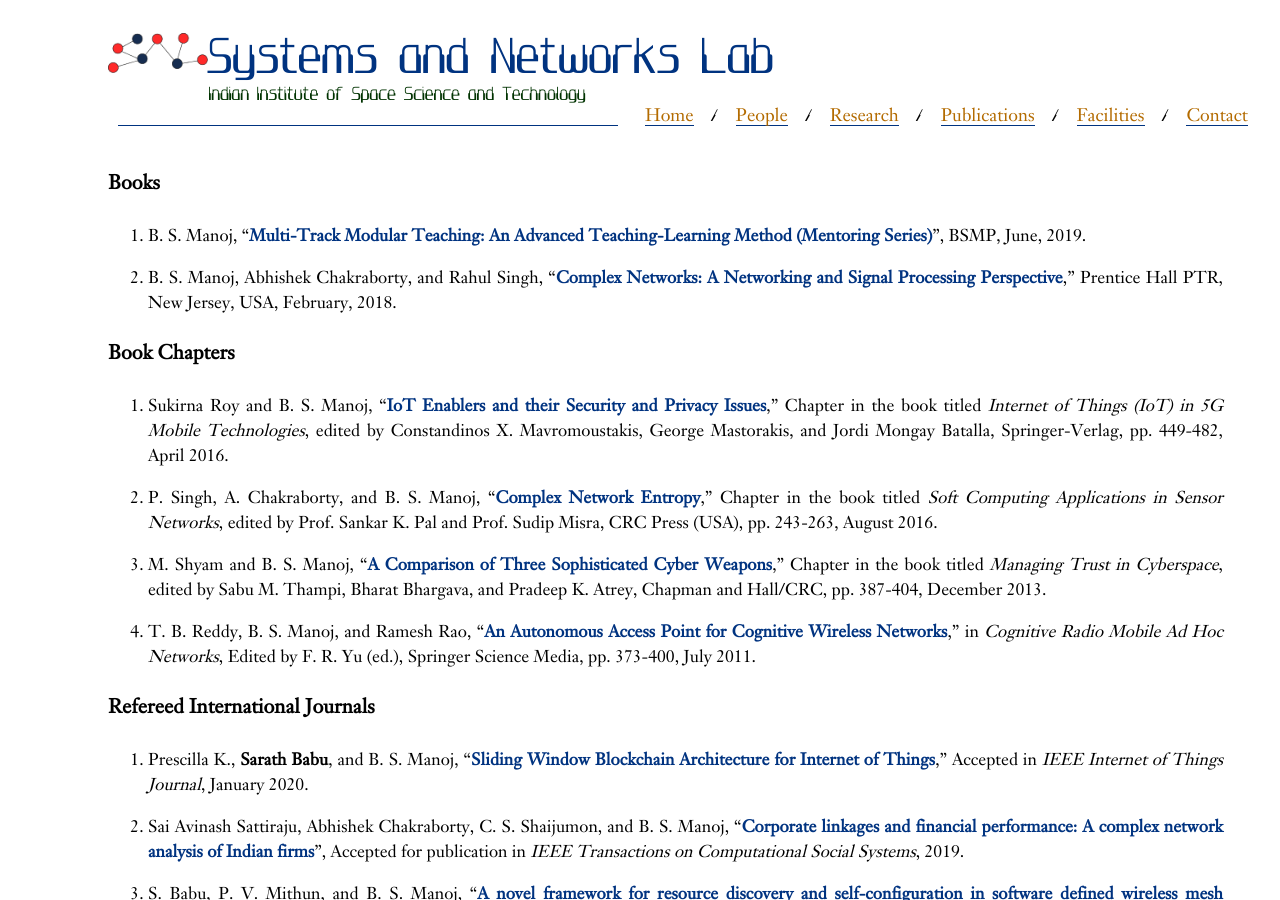
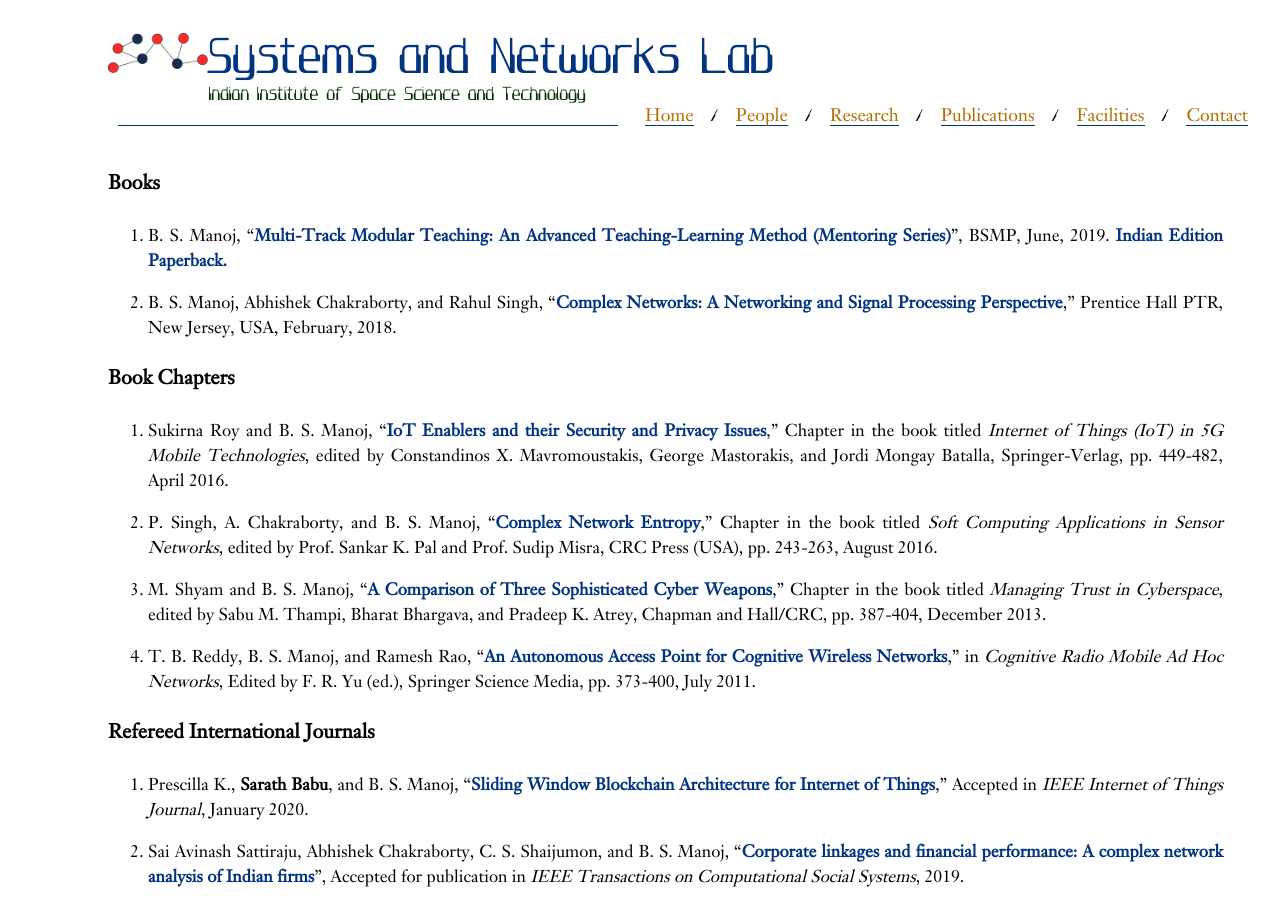
Before and after one commit to iist-sysnet/iist-sysnet.github.io, a Jekyll site: the page built from publications.md, in a window 1280 px wide and 900 px high. Built offline with Jekyll 4.4.1, drawn with Linux system fonts in a browser that asks for light colours.

Commit message:
Update publications.md

```diff
--- a/publications.md
+++ b/publications.md
@@ -4,7 +4,7 @@ layout: article
 
 #### Books
 
-2. B. S. Manoj, "[**Multi-Track Modular Teaching: An Advanced Teaching-Learning Method (Mentoring Series)**](https://www.amazon.com/Multi-Track-Modular-Teaching-Teaching-Learning-Mentoring-ebook/dp/B07RJTR4FH/ref=sr_1_fkmr2_1?keywords=bs+manoj+mt2&qid=1566631976&s=gateway&sr=8-1-fkmr2){:target="_blank"}", BSMP, June, 2019.
+2. B. S. Manoj, "[**Multi-Track Modular Teaching: An Advanced Teaching-Learning Method (Mentoring Series)**](https://www.amazon.com/Multi-Track-Modular-Teaching-Teaching-Learning-Mentoring-ebook/dp/B07RJTR4FH/ref=sr_1_fkmr2_1?keywords=bs+manoj+mt2&qid=1566631976&s=gateway&sr=8-1-fkmr2){:target="_blank"}", BSMP, June, 2019. [**Indian Edition Paperback.**](https://pothi.com/pothi/book/b-s-manoj-multi-track-modular-teaching)
 
 1. B. S. Manoj, Abhishek Chakraborty, and Rahul Singh, "[**Complex Networks: A Networking and Signal Processing Perspective**](
 https://complexnetworksbook.github.io/){:target="_blank"}," Prentice Hall
```
